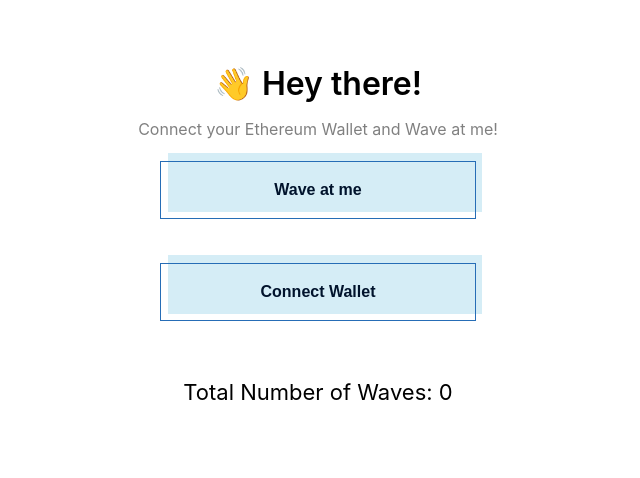
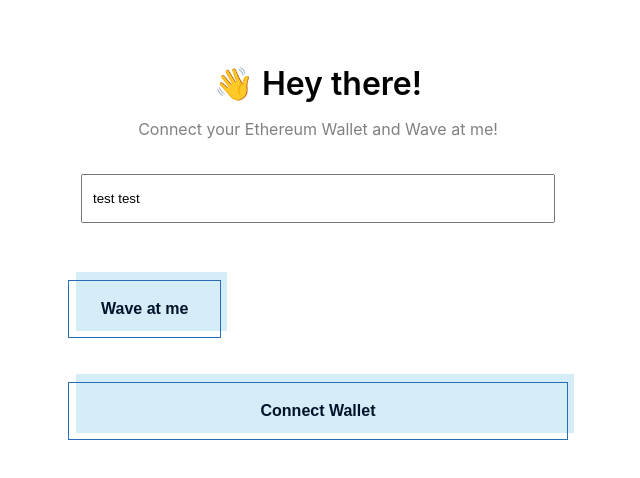
Before and after one commit to rvineet02/frontend-wave-app, a React (Create React App) app: page / in a window 1280 px wide. Shown: the top 478 px of the page, without its empty margins (322-962 px from the left). Built offline with nearby package versions, Linux system fonts and the light colour scheme.

Commit message:
- sending message over blockchain functional - added contractABI to state change for useEffect() - Need to: 	- Fix UI for text field 	- center Wave at Me button 	- Style All Waves?

```diff
--- a/src/App.css
+++ b/src/App.css
@@ -23,6 +23,13 @@
   text-align: center;
   color: gray;
   margin-top: 16px;
+}
+
+#linkField {
+  margin: 35px;
+  padding: 10px;
+  height: 25px;
+  width: 450px;
 }
 
 .waveButton {
--- a/src/App.js
+++ b/src/App.js
@@ -11,6 +11,7 @@ function App() {
   const [totalWaves, setTotalWaves] = useState(0);
   const [loadingState, setLoadingState] = useState(false);
   const [allWaves, setAllWaves] = useState([]);
+  const [newMessage, setNewMessage] = useState("test test");
 
   const contractAddress = "0x8EfE0B65C62C208Fc2E43F3B598525142cE53f3b";
   const contractABI = abi.abi;
@@ -63,7 +64,7 @@ function App() {
     }
 
     numberOfWaves();
-  },)
+  },[contractABI])
 
   const connectWallet = async () => {
     try {
@@ -85,6 +86,7 @@ function App() {
 
 
   const wave = async () => {
+    console.log("Entering Wave");
     try {
       const { ethereum } = window;
       if (ethereum) {
@@ -98,7 +100,7 @@ function App() {
         setTotalWaves(count.toNumber());
       // executing actual wave from smart contract
         setLoadingState(true);
-        const waveTxn = await wavePortalContract.wave("This is a message"); // update for message
+        const waveTxn = await wavePortalContract.wave(newMessage); // update for message
         console.log("mining...", waveTxn.hash);
 
         await waveTxn.wait();
@@ -146,6 +148,17 @@ function App() {
     }
   }
 
+  // handling changing values in input
+  const handleMessageChange = (event) => {
+    console.log(event.target.value);
+    setNewMessage(event.target.value);
+  }
+
+
+  // const addMessage = (event) => {
+  //   event.preventDefault();
+  //   console.log("button clicked", newMessage);
+  // }
 
   return (
     <div className="mainContainer">
@@ -157,11 +170,23 @@ function App() {
           Connect your Ethereum Wallet and Wave at me!
         </div>
 
-        {!loadingState && (
+    {/* testing */}
+
+    {!loadingState && (
+      <div>
+        <form>
+          <input value={newMessage}  onChange={handleMessageChange} id="linkField"></input>
+        </form>
+      </div>
+    )}
+
+    {!loadingState && (
+        <div>
             <button className="button-51" onClick={wave}>
               Wave at me
             </button>
-        )}
+        </div>
+    )}
 
         {!currentAccount &&  (
           <button className="button-51" onClick={connectWallet}>
@@ -172,7 +197,7 @@ function App() {
 
         {loadingState && ( <Spinner />)}
 
-        {!loadingState && (
+        {!loadingState && currentAccount && (
           <div className="totalCount">
           Total Number of Waves: {totalWaves}
           </div>
@@ -186,8 +211,9 @@ function App() {
               <div> Message: {curr.message} </div>
             </div>
           )
+        })}
 
-        })}
+
 
     </div>
 
```
